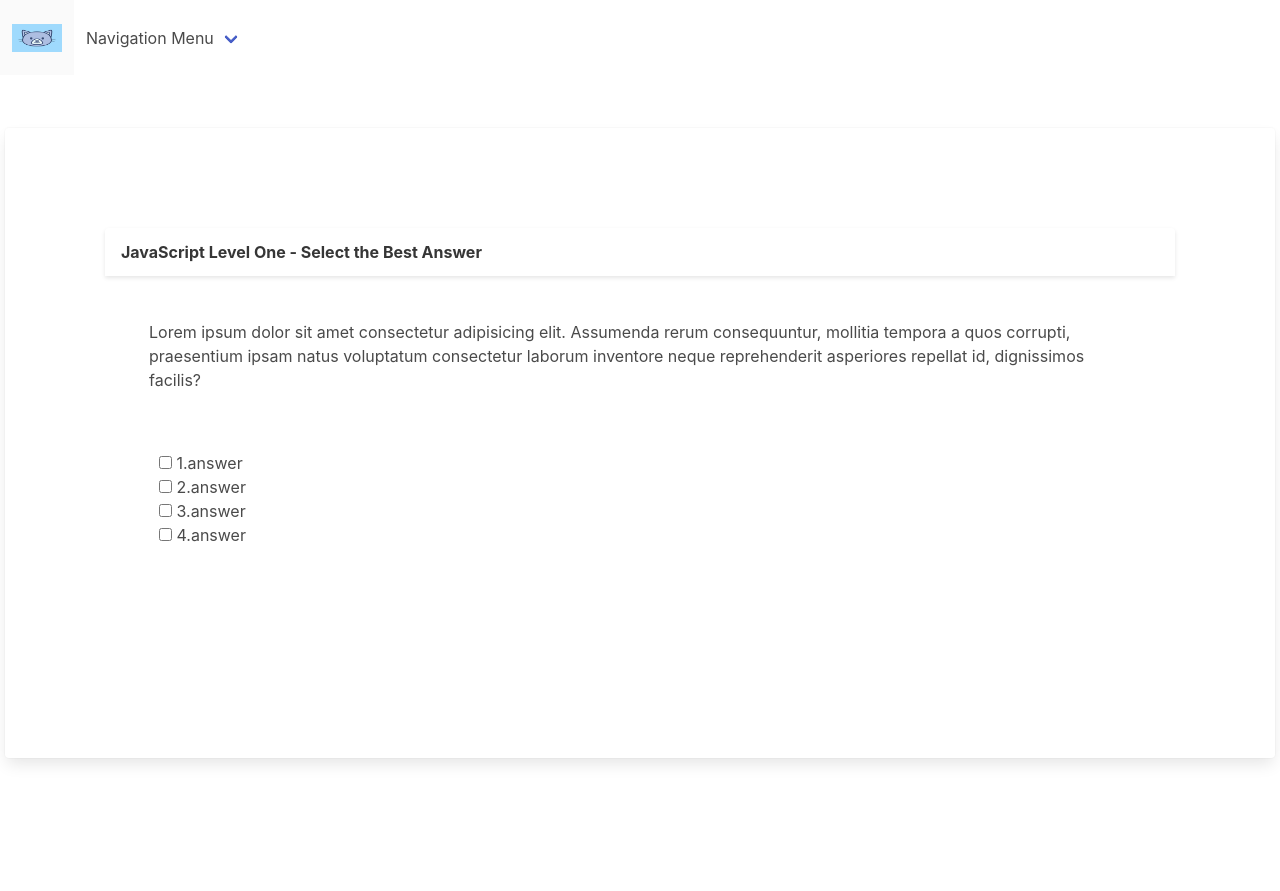
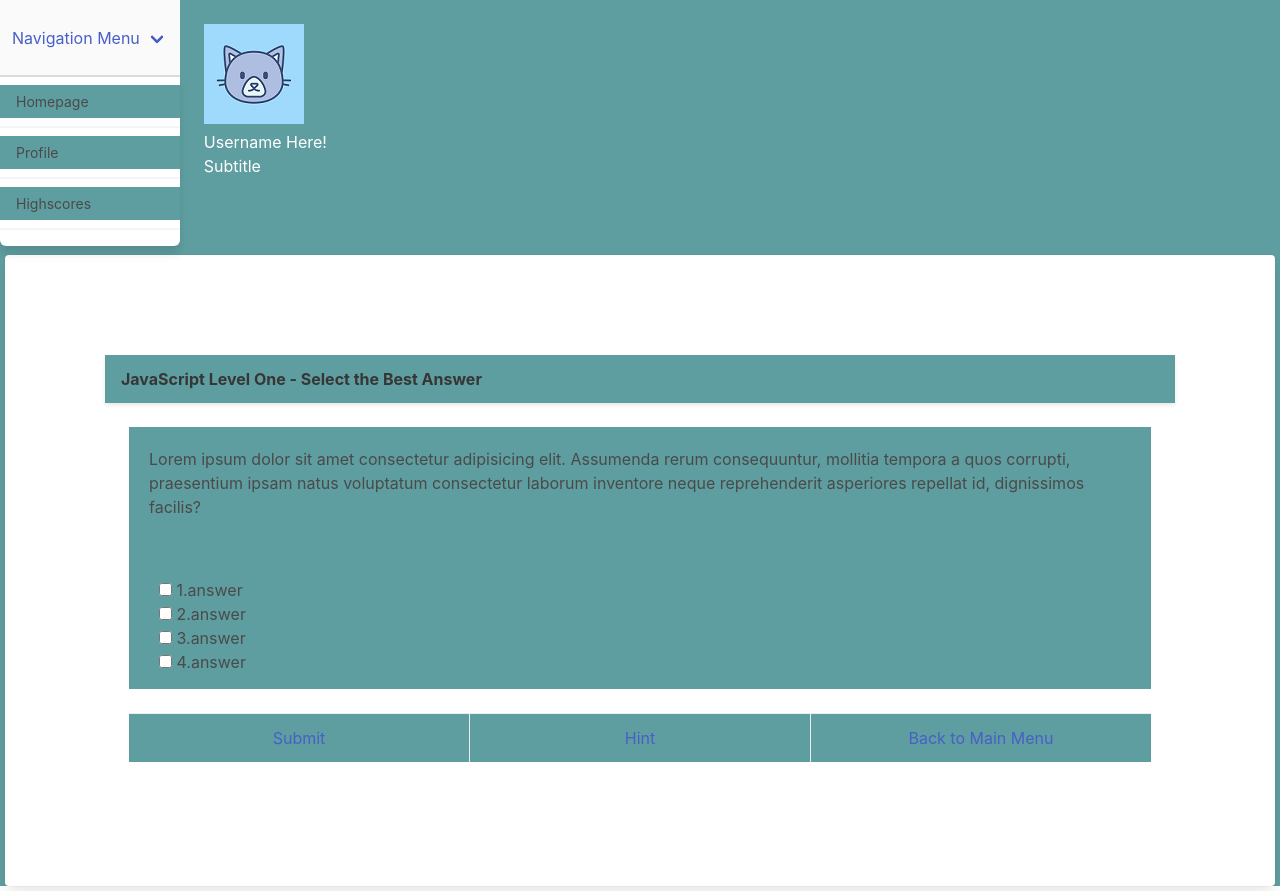
Before and after one commit to kimiinglet/bits-please, a website: page public/quiz.html in a window 1280 px wide. Before the commit the page ends 800 px from the top, so only its background shows below. Drawn offline with nearby package versions, Linux system fonts and the light colour scheme; no server answers.

Commit message:
navbar code in quizhtml and stylecss

```diff
--- a/public/quiz.html
+++ b/public/quiz.html
@@ -20,41 +20,50 @@
 
   <nav class="navbar" role="navigation" aria-label="dropdown navigation">
     <!-- avatar_placeholder.png -->
-
-    <a class="navbar-item">
-      <img src="./images/avatar_placeholder.png" width="50" height="50px" alt="avatar">
-    </a>
-
-
     <div class="navbar-item has-dropdown is-hoverable">
       <a class="navbar-link">
         Navigation Menu
       </a>
 
+      <hr class="navbar-divider">
       <div class="navbar-dropdown">
         <a class="navbar-item">
           Homepage
         </a>
+        <hr class="navbar-divider">
         <a class="navbar-item">
           Profile
         </a>
+        <hr class="navbar-divider">
         <a class="navbar-item">
           Highscores
         </a>
         <hr class="navbar-divider">
-        <!-- <div class="navbar-item">
 
-            </div> -->
       </div>
     </div>
   </nav>
 
+  <div class="account_hero">
+    <section class="hero is-small is-primary is-bold">
+      <div class="hero-body">
+        <div class="hero_container">
+          <img src="./images/avatar_placeholder.png" id="avatar_img" width="50" height="50px" alt="avatar">
+          <h1 class="account_hero_name">
+            Username Here!
+          </h1>
+          <h2 class="account_hero_subtitle">
+            Subtitle
+          </h2>
 
+        </div>
+      </div>
+    </section>
+  </div> <!-- // end acct_hero div-->
 
+  <br><br>
 
-
-  <!-- ----------------------- -->
-  <br><br>
+  <container id="quiz_container">
 
     <div class="card">
       <header class="card-header">
@@ -96,16 +105,25 @@
 
             </fieldset>
           </div> <!-- // end quizbox div -->
-        <br>
-        <!-- <a href="#">link</a> -->
-        <br>
+
         </div> <!-- content div -->
+        <footer class="card-footer">
+          <a href="#" class="card-footer-item" id="card-footer-submit">Submit</a>
+          <a href="#" class="card-footer-item" id="card-footer-hint">Hint</a>
+          <!-- Hint modal - give 1 that is wrong. pick randomly using math.random.math.floor, index of possible answers with correct identifier of "false" -->
+          <a href="#" class="card-footer-item" id="card-footer-main">Back to Main Menu</a>
+          <!-- Answer modal - give the text of the answer id with the 'correct' value of wrong -->
+        </footer>
+      </div> <!-- end card-content div-->
+    </div> <!-- // end card div -->
 
 
 
 
 
 
+
+  </container> <!-- quiz-container-->
 
 
 
--- a/public/stylesheets/style.css
+++ b/public/stylesheets/style.css
@@ -1,5 +1,6 @@
 * {
   position: relative;
+  background-color: cadetblue;
 }
 
 #userName {
@@ -15,7 +16,6 @@ quiz Html
   position: absolute;
   left: 0;
   width: 80%;
-  background-color: white;
 }
 
 /* ==========================
@@ -26,8 +26,13 @@ they affect quizhtml only
 .navbar {
   width: auto;
   height: 75px;
-  background-color: rgb(130, 88, 177);
+  float: left;
 
+}
+
+#avatar_img {
+  height: 100px;
+  width: 100px
 }
 
 .card {
@@ -35,6 +40,11 @@ they affect quizhtml only
   margin: 5px;
 
 }
+
+/* .card-content {
+
+
+} */
 
 .question_text_div {
   padding: 15px;
```
Lines whose indentation alone changed are shown as unchanged.
